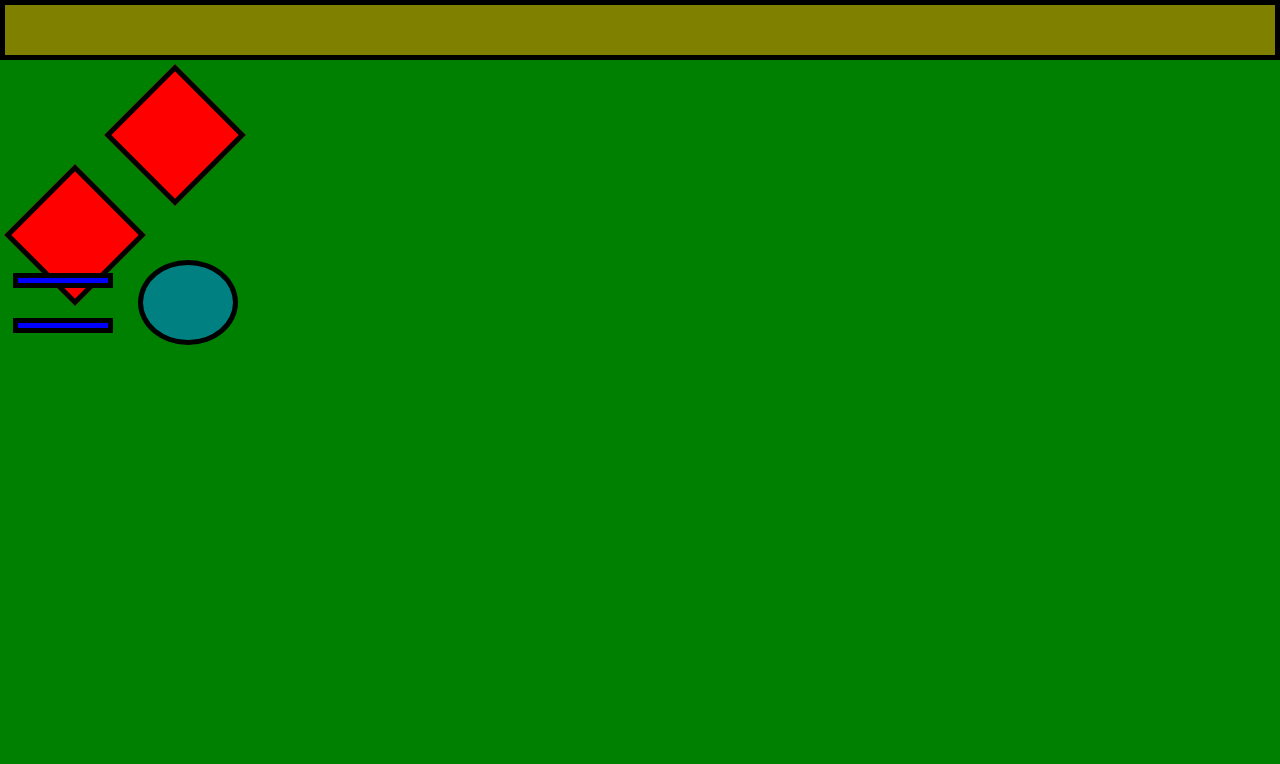
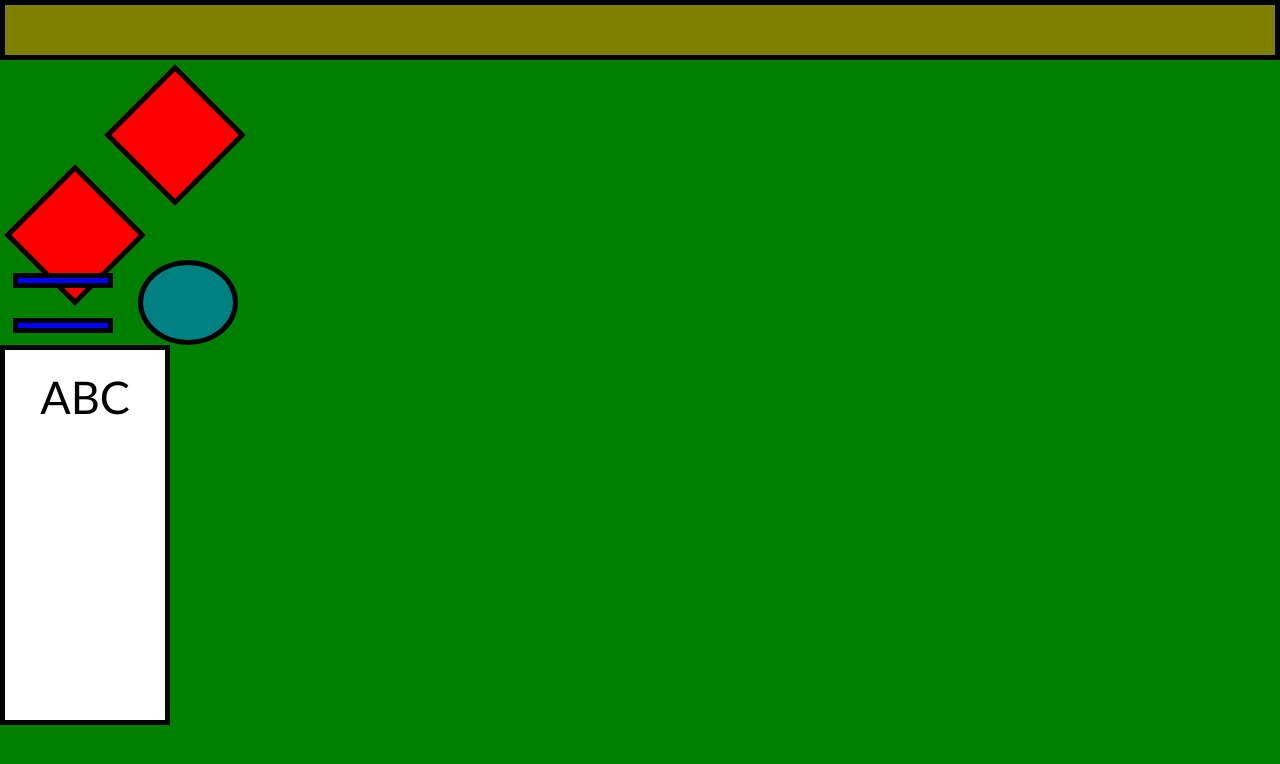
Before and after one commit to NeAnon/resizable-page-task, a plain HTML site: page index.html in a window 1280 px wide. Drawn offline with Linux system fonts and the light colour scheme.

Commit message:
added text box

```diff
--- a/index.html
+++ b/index.html
@@ -31,7 +31,7 @@
 
         <div class="text-box">
             <!-- Color-shifting text box -->
-
+            ABC
         </div>
     </div>
 </body>
--- a/style.css
+++ b/style.css
@@ -58,7 +58,7 @@ body{
     align-self: center; /* The rects are roughly centered compared to the ellipse, so this lines them up properly.*/
 }
 
-/* The space between rectangles and ellipse is ~0.5x the width of the nav bar, and the ellipse is ~1.5x its width.
+/* The space between rectangles and ellipse is ~0.5x the height of the topbar, and the ellipse is ~1.5x its width.
    This meants that the whole set (and the set moves as one, thus we can contain it in a single container) is ~60px x ~225 px*/
 
 .rects-and-ellipse{
@@ -66,7 +66,6 @@ body{
     width: 250px;
     justify-content: space-around;
 }
-
 
 /* The ellipse is a little bigger than the rects. Setting it to ~70-80px height gives it a good proportion
    when compared to the reference images.
@@ -82,3 +81,21 @@ body{
     border-radius: 50%;
     border: #000000 solid 5px;
 }
+
+/* Measuring it out, the big text box has a height of just under 6 topbar heights. 350px is a good approximation.
+   The width, however, is juuust over 2.5x, so around 150px plus borders.
+   The text within seems to have a height almost exactly half the topbar, so 30px?
+   It's also offset a little under half the topbar height from the top, 20px seems to be a close match.*/
+
+.text-box{
+    display: block;
+    position: relative;
+    background-color: #FFFFFF;
+    width: 160px;
+    height: 350px;
+    text-align: center;
+    padding-top: 20px;
+    font-size: 45px;    /*45px seems more correct, probably because it takes into account characters that go below the baseline, like y or f. */
+    font-family: 'Gill Sans', 'Gill Sans MT', Calibri, 'Trebuchet MS', sans-serif;  /* Not sure what the font in reference images is, but Calibri is a close enough match.*/
+    border: #000000 solid 5px;
+}
```
Also changed, not shown: approximations.png (added).
